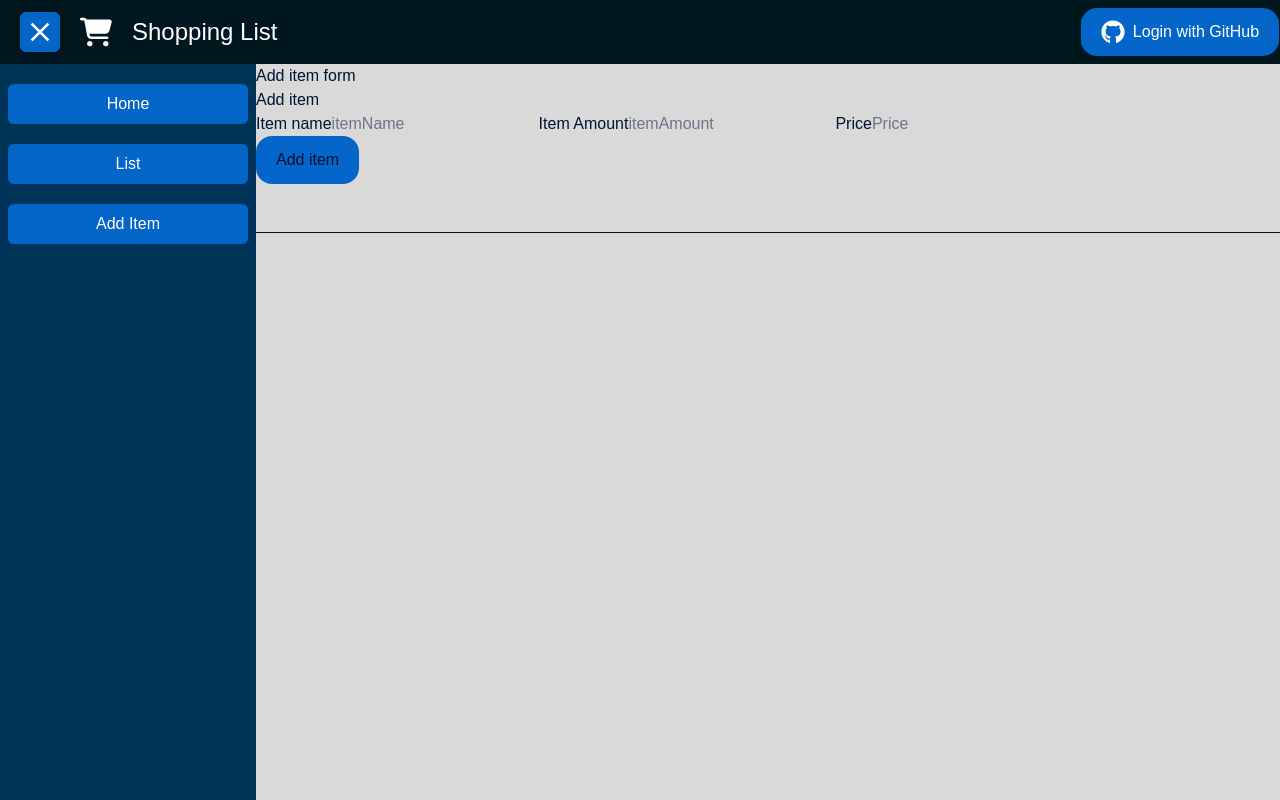
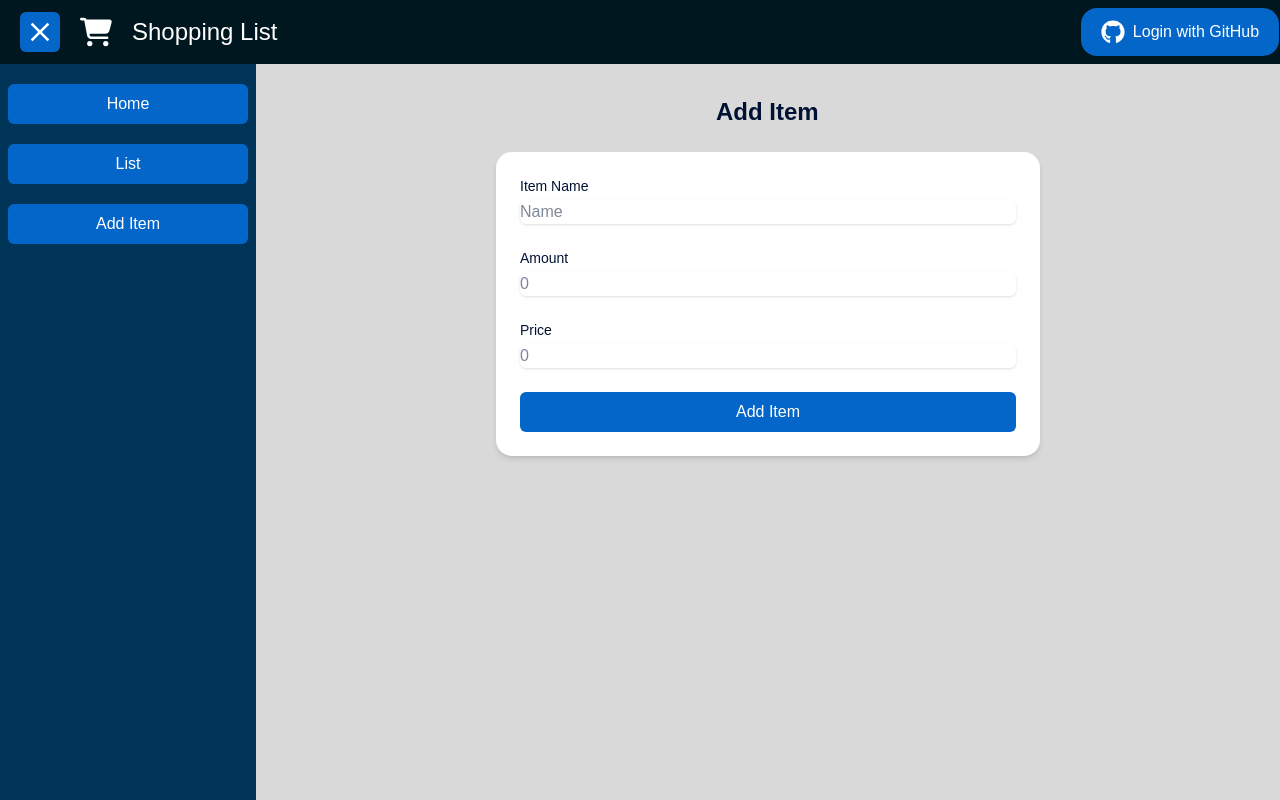
Before and after one commit to OR-Homelab/shopping-list, a Next.js app: page /shopping/add-item in a window 1280 px wide. Built offline with nearby package versions, Linux system fonts and the light colour scheme; no server answers.

Commit message:
Structure-And-Styling
Structure changes + Styling

```diff
--- a/src/components/items/addItem.tsx
+++ b/src/components/items/addItem.tsx
@@ -1,55 +1,66 @@
 export function AddItem() {
   return (
-    <>
-      <h1>Add item form</h1>
-      <div className="row">
-        <div className="col-75">
-          <div className="border-b pb-12">
-            <form action="">
-              <div className="row">
-                <div className="col-50">
-                  <h2>Add item</h2>
-                  <label htmlFor="itemName">
-                    <i className="itemName "></i>Item name
+    <div className="max-w-xl mx-auto px-4 py-8">
+      <h1 className="text-2xl font-bold mb-6 px-55">Add Item</h1>
+
+      <form className="space-y-6 bg-white p-6 rounded-2xl shadow-md" action="">
+        <div>
+          <label
+            htmlFor="itemName"
+            className="block text-sm font-medium text-dark-text"
+          >
+            Item Name
           </label>
           <input
             type="text"
             id="itemName"
             name="itemName"
-                    placeholder="itemName"
+            placeholder="Name"
+            className="mt-1 block w-full rounded-md border-gray-300 shadow-sm focus:ring-blue-500 focus:border-blue-500"
           />
+        </div>
 
-                  <label htmlFor="itemAmount">
-                    <i className="itemAmount "></i>Item Amount
+        <div>
+          <label
+            htmlFor="itemAmount"
+            className="block text-sm font-medium text-dark-text"
+          >
+            Amount
           </label>
           <input
-                    type="text"
+            type="number"
             id="itemAmount"
             name="itemAmount"
-                    placeholder="itemAmount"
+            placeholder="0"
+            className="mt-1 block w-full rounded-md border-gray-300 shadow-sm focus:ring-blue-500 focus:border-blue-500"
           />
+        </div>
 
-                  <label htmlFor="Price">
-                    <i className="Price "></i>Price
+        <div>
+          <label
+            htmlFor="itemPrice"
+            className="block text-sm font-medium text-dark-text"
+          >
+            Price
           </label>
           <input
-                    type="text"
+            type="number"
             id="itemPrice"
-                    name="Price"
-                    placeholder="Price"
+            name="itemPrice"
+            placeholder="0"
+            className="mt-1 block w-full rounded-md border-gray-300 shadow-sm focus:ring-blue-500 focus:border-blue-500"
           />
         </div>
-              </div>
+
+        <div>
           <button
             type="submit"
-                className="flex flex-row rounded-2xl bg-button hover:bg-button-hover p-3 pl-5 pr-5"
+            className="w-full bg-button text-text font-medium py-2 px-4 rounded-md hover:bg-button-hover transition"
           >
-                Add item
+            Add Item
           </button>
+        </div>
       </form>
     </div>
-        </div>
-      </div>
-    </>
   );
 }
```
Lines whose indentation alone changed are shown as unchanged.
